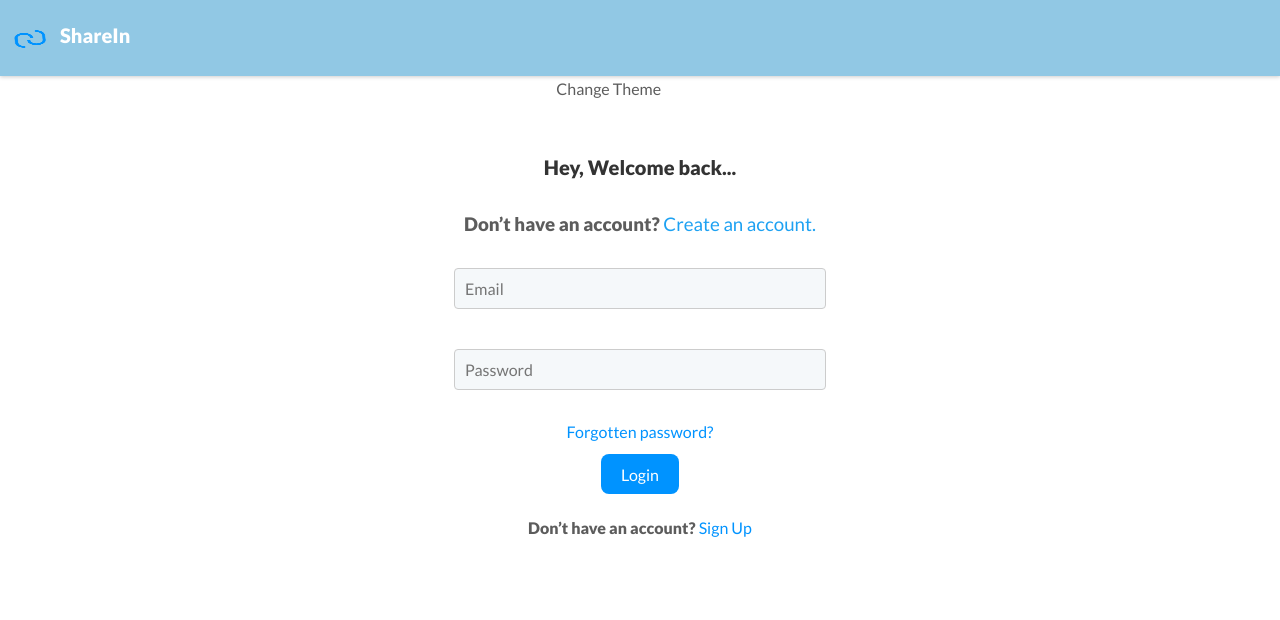
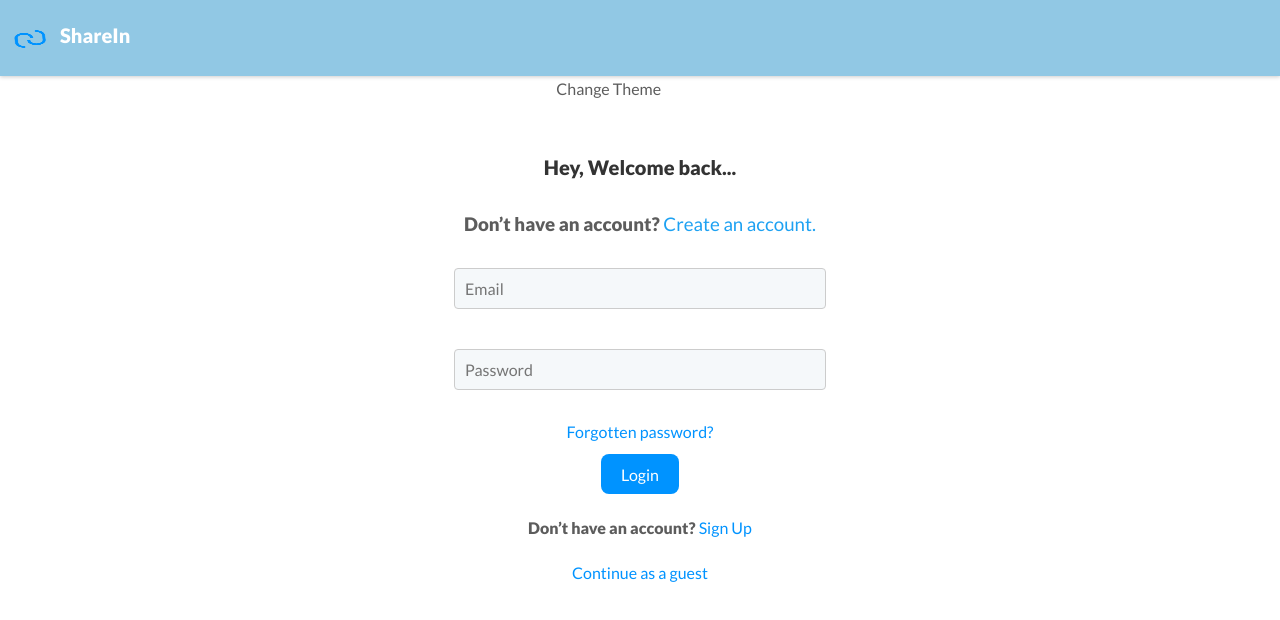
Before and after one commit to AnitaToRemember/proyectoFinal-linkShareFrontend, a React (Vite) app: page / in a window 1280 px wide. Shown: the top 620 px of the page. Built offline with nearby package versions, Linux system fonts and the light colour scheme.

Commit message:
Continue as a guest is added in login page

```diff
--- a/src/pages/LoginPage.jsx
+++ b/src/pages/LoginPage.jsx
@@ -67,6 +67,7 @@ const LoginPage = () => {
         <h4>
         Don’t have an account? <Link to="/register">Sign Up</Link>
         </h4>
+        <Link to="/home">Continue as a guest</Link>
       </div>
     </section>
   );
```
